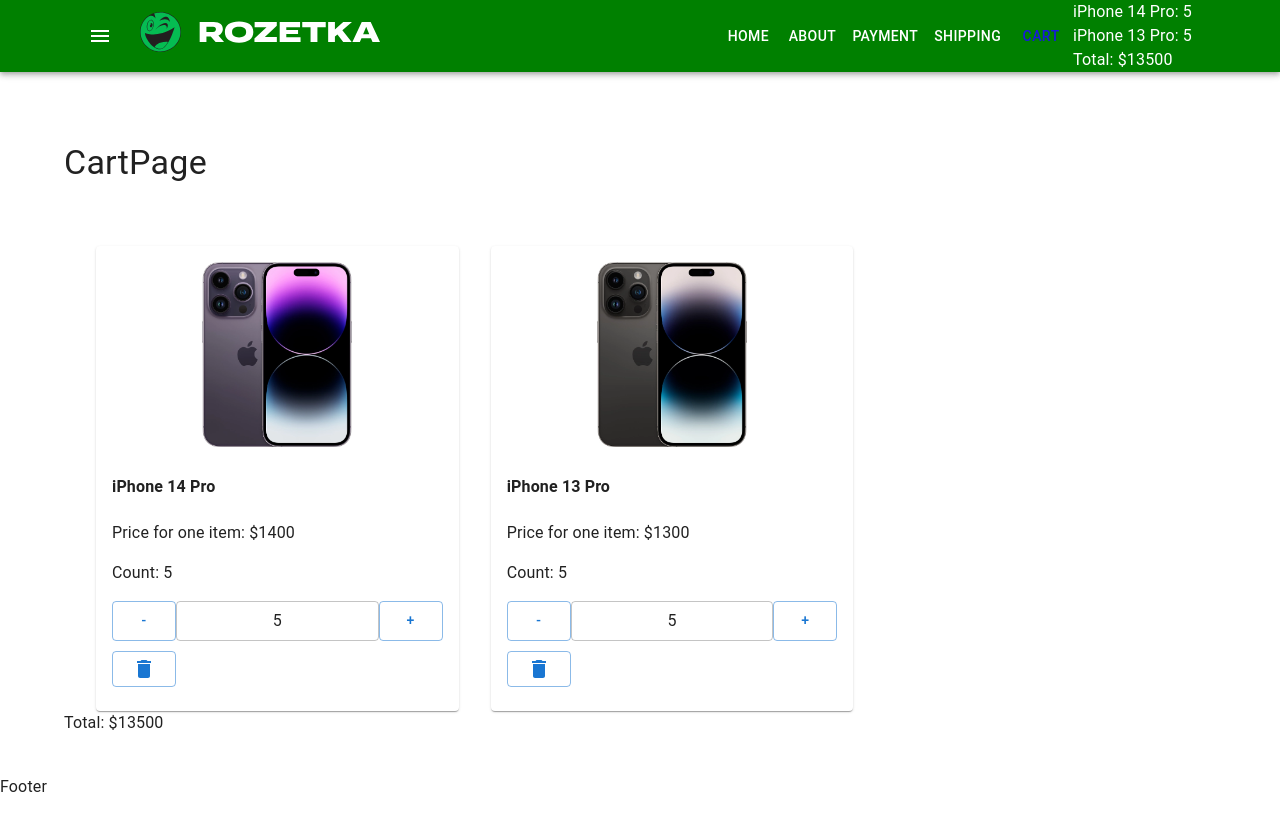
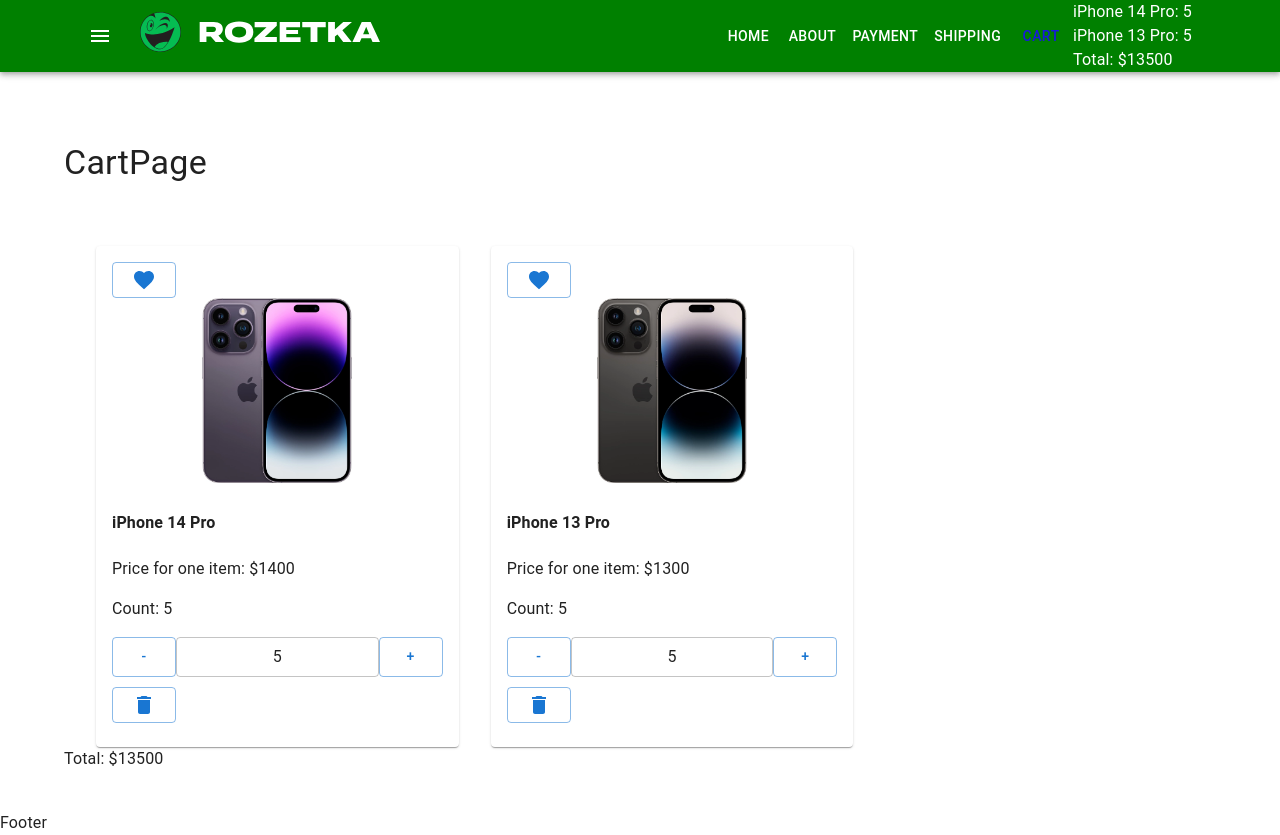
Before and after one commit to DaniaShulga/react-29-11, a React (Create React App) app: page /cart in a window 1280 px wide. Before the commit the page ends 800 px from the top, so only its background shows below. Built offline with nearby package versions, Linux system fonts and the light colour scheme.

Commit message:
добавили кнопку лайка в корзину

```diff
--- a/src/components/CartProductList/CartProductListItemExtended.tsx
+++ b/src/components/CartProductList/CartProductListItemExtended.tsx
@@ -2,12 +2,17 @@ import { Button, Card, CardContent, Grid } from '@mui/material'
 import { Products } from 'utils/productsArray'
 import DeleteIcon from '@mui/icons-material/Delete'
 import Quantity from 'components/Quantity/Quantity'
+import { useAppDispatch, useAppSelector } from 'redux/hooks'
+import FavoriteBorderIcon from '@mui/icons-material/FavoriteBorder'
+import FavoriteIcon from '@mui/icons-material/Favorite'
+import { toggleLike } from 'redux/likeReducer'
 
 type Props = {
     product: Products
     productCount: number
     removeProductFromCart: (id: number) => void
     changeProductQuantity: (id: number, count: number) => void
+    id: number
 }
 
 const CartProductListItemExtended = ({
@@ -16,10 +21,20 @@ const CartProductListItemExtended = ({
     removeProductFromCart,
     changeProductQuantity,
 }: Props) => {
+    const isLiked = useAppSelector((state) => state.productsLike[product.id])
+    const dispatch = useAppDispatch()
+
     return (
         <Grid item xs={12} sm={4}>
             <Card>
                 <CardContent>
+                    <Button
+                        variant="outlined"
+                        onClick={() => dispatch(toggleLike(product.id))}
+                    >
+                        {isLiked ? <FavoriteIcon /> : <FavoriteBorderIcon />}
+                    </Button>
+
                     <div className="product-image">
                         <img src={product.image} alt="" />
                     </div>
```
